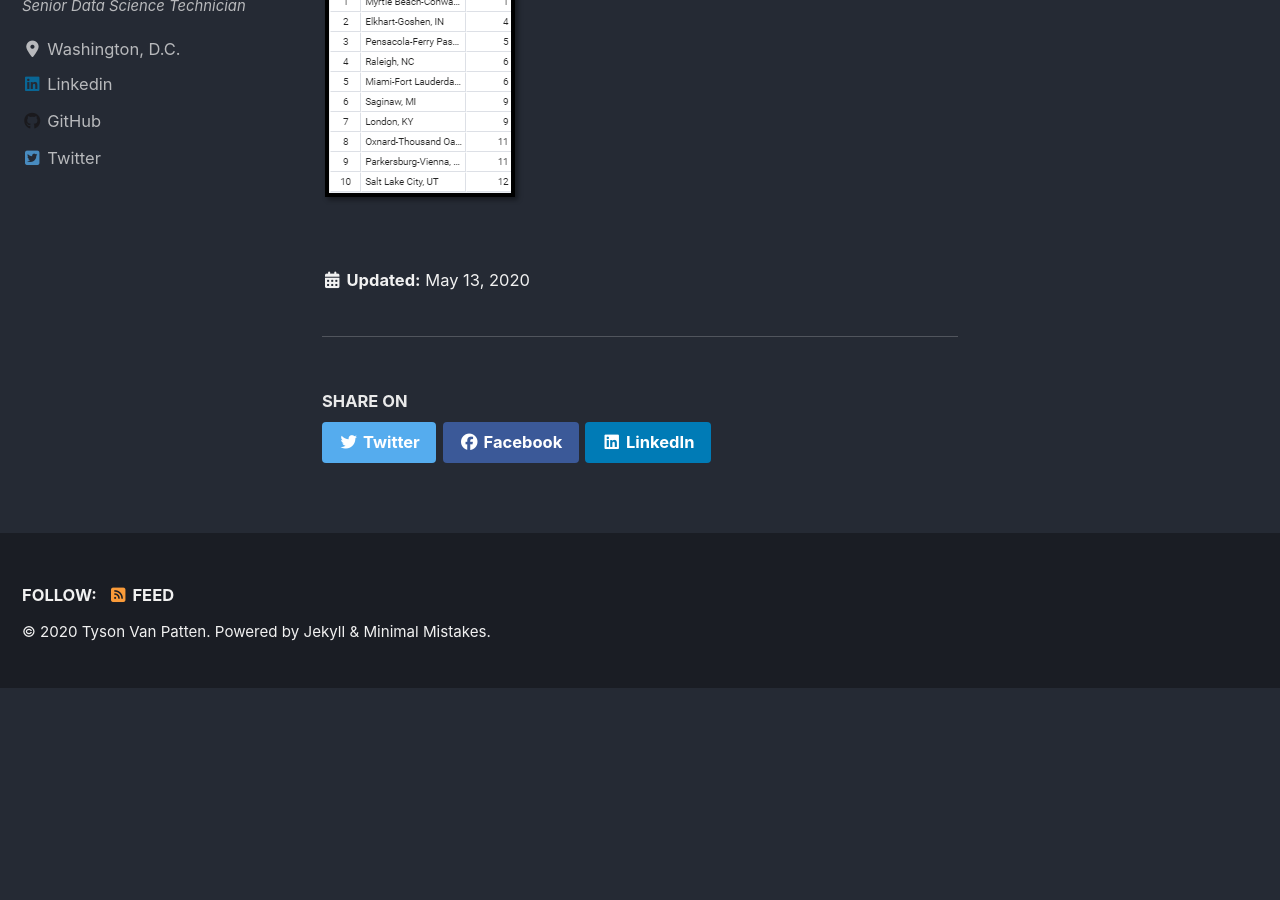
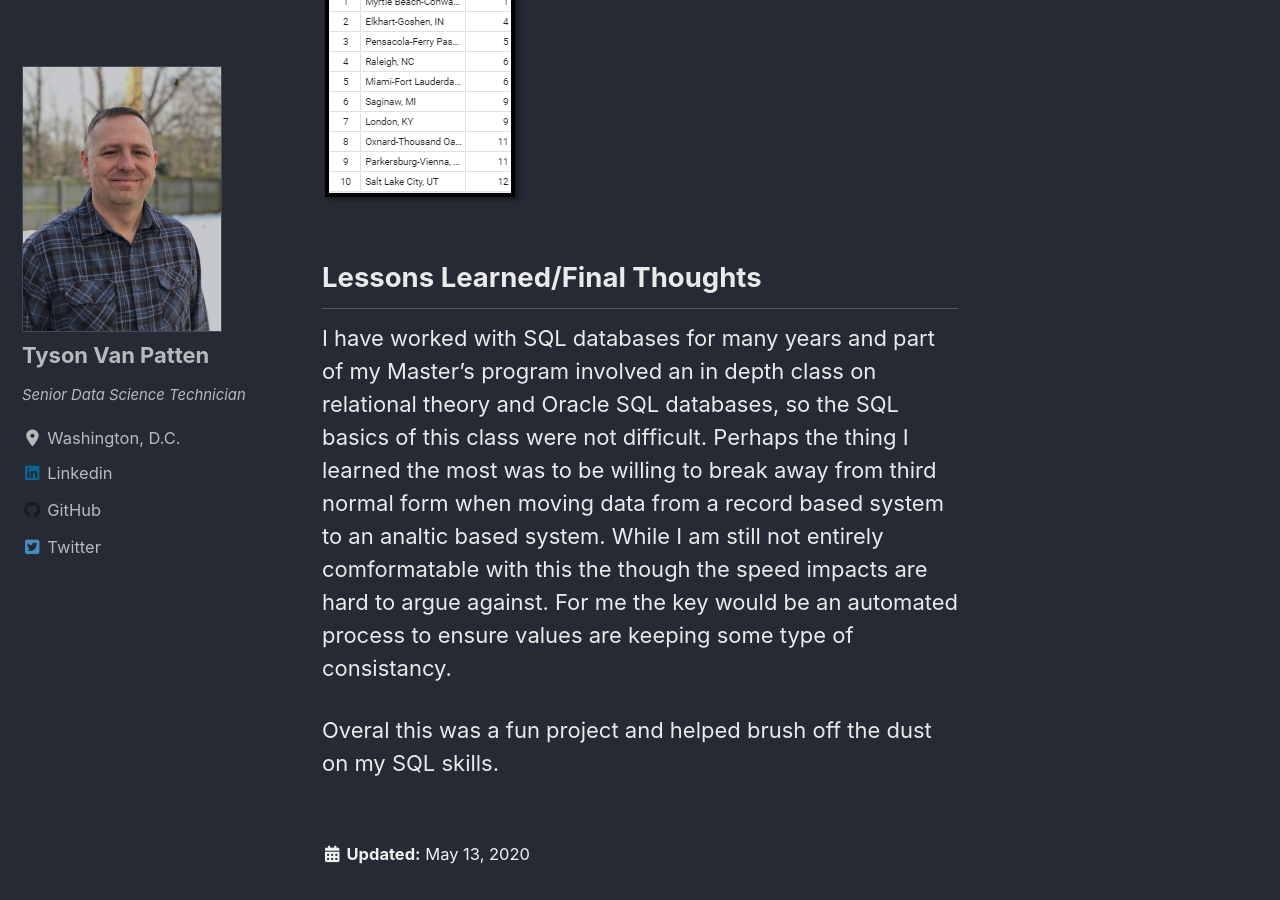
Before and after one commit to tvanpat/tvanpat, a Jekyll site: the page built from _portfolio/data_model_postgresql.md, in a window 1280 px wide and 900 px high, scrolled down 7556 px. Built offline with Jekyll 4.4.1, drawn with Linux system fonts in a browser that asks for light colours; cached includes are drawn as plain includes; nearby versions of some CDN libraries; comment, search, counter and statistics services are not loaded; before the commit the page ends 8244 px from its top, so only the background shows below that.

Commit message:
finished write up

```diff
--- a/_portfolio/data_model_postgresql.md
+++ b/_portfolio/data_model_postgresql.md
@@ -151,3 +151,8 @@
 This query returned the ten locations that has the lowest number of logged users.
 
 <img src="/images/port/data_model/bottom10.png" alt="Bottom 10">
+
+<h2> Lessons Learned/Final Thoughts </h2>
+I have worked with SQL databases for many years and part of my Master's program involved an in depth class on relational theory and Oracle SQL databases, so the SQL basics of this class were not difficult.  Perhaps the thing I learned the most was to be willing to break away from third normal form when moving data from a record based system to an analtic based system.  While I am still not entirely comformatable with this the though the speed impacts are hard to argue against.  For me the key would be an automated process to ensure values are keeping some type of consistancy.
+
+Overal this was a fun project and helped brush off the dust on my SQL skills.
```
